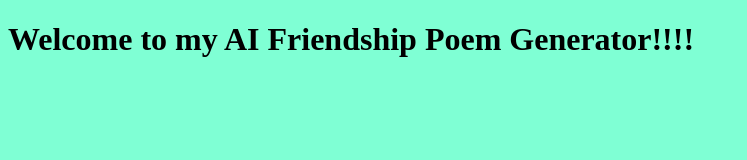
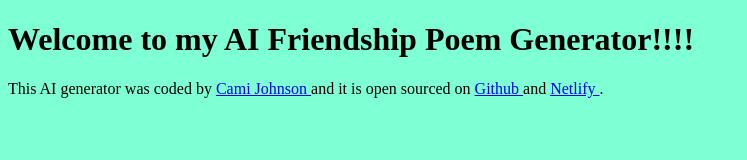
Before and after one commit to Cami95/friendship-poem-generator, a plain HTML site: page index.html in a window 1280 px wide. Shown: the whole page, without its empty margins (0-747 px from the left). Drawn offline with Linux system fonts and the light colour scheme.

Commit message:
added my links

```diff
--- a/index.html
+++ b/index.html
@@ -4,11 +4,27 @@
     <meta charset="UTF-8" />
     <meta name="viewport" content="width=, initial-scale=1.0" />
     <link rel="stylesheet" href="style.css" />
-    <title>Document</title>
+    <title>My Friendship Poems</title>
   </head>
   <body>
     <h1>Welcome to my AI Friendship Poem Generator!!!!</h1>
 
+    <footer>
+      This AI generator was coded by
+      <a href="https://github.com/Cami95" target="_blank"> Cami Johnson </a>
+      and it is open sourced on
+      <a
+        href="https://github.com/Cami95/friendship-poem-generator"
+        target="_blank"
+      >
+        Github
+      </a>
+      and
+      <a href="https://friendshippoemgenerator.netlify.app/" target="_blank">
+        Netlify </a
+      >.
+    </footer>
+
     <script src="index.js"></script>
   </body>
 </html>
```
